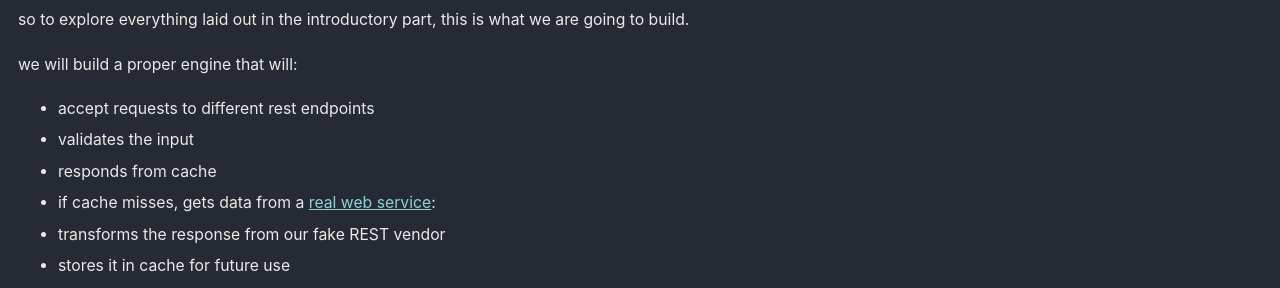
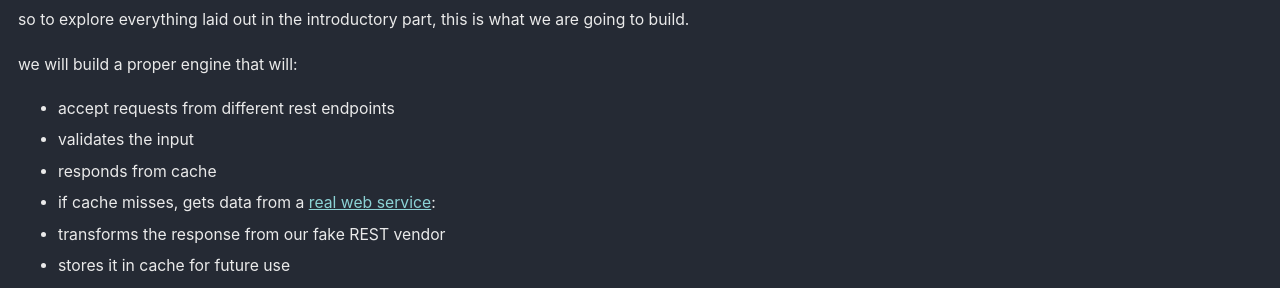
Before and after one commit to JohnnyXavier/johnnyxavier.github.io, a Jekyll site: the page built from _posts/java/2021-06-25-language-java-reactive-functional-pipelines.md, in a window 1280 px wide and 900 px high, scrolled down 7664 px. Shown: the part 161-449 px from the top of the window. Built offline with Jekyll 4.4.1, drawn with Linux system fonts in a browser that asks for light colours; cached includes are drawn as plain includes.

Commit message:
functional reactive post - patch text

```diff
--- a/_posts/java/2021-06-25-language-java-reactive-functional-pipelines.md
+++ b/_posts/java/2021-06-25-language-java-reactive-functional-pipelines.md
@@ -209,7 +209,7 @@ map metrics with near caches on a single member cluster:
 so to explore everything laid out in the introductory part, this is what we are going to build.
 
 we will build a proper engine that will:
-* accept requests to different rest endpoints
+* accept requests from different rest endpoints
 * validates the input
 * responds from cache
 * if cache misses, gets data from a [real web service](https://jsonplaceholder.typicode.com/):
```
